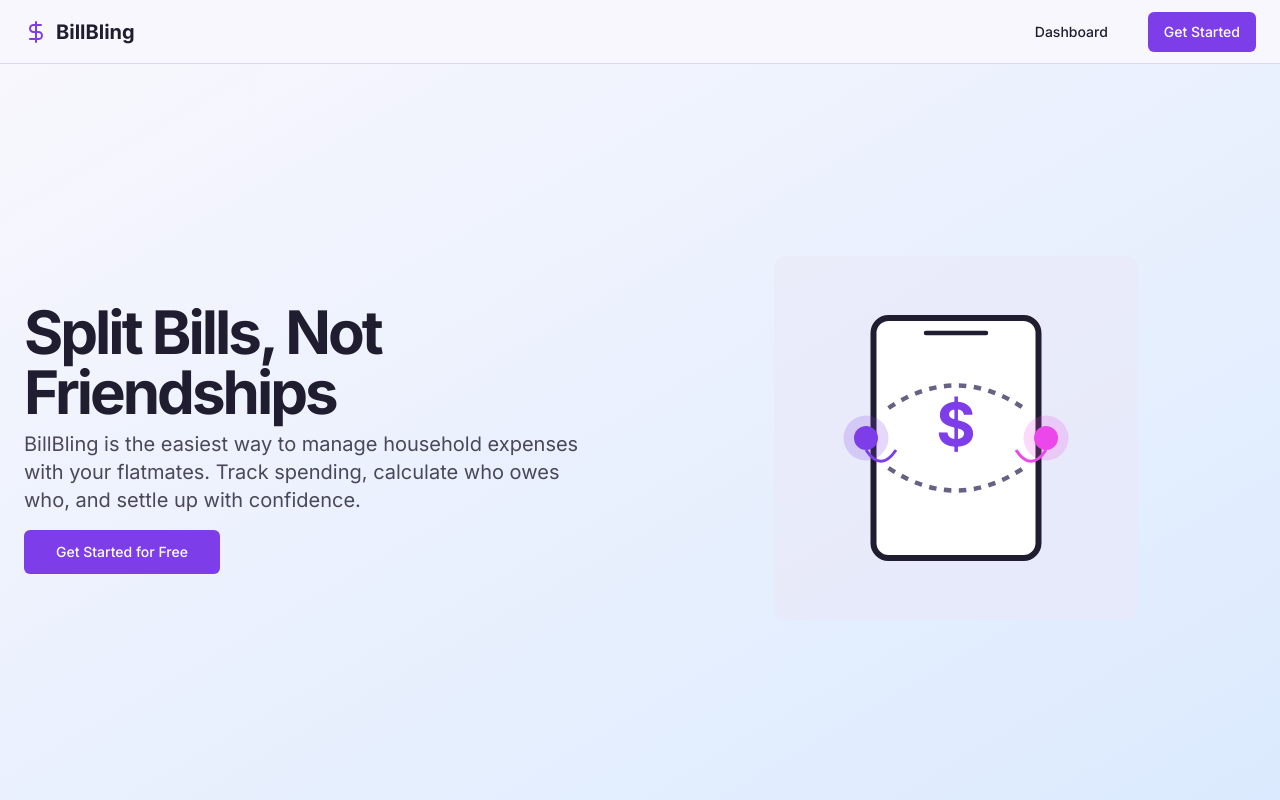
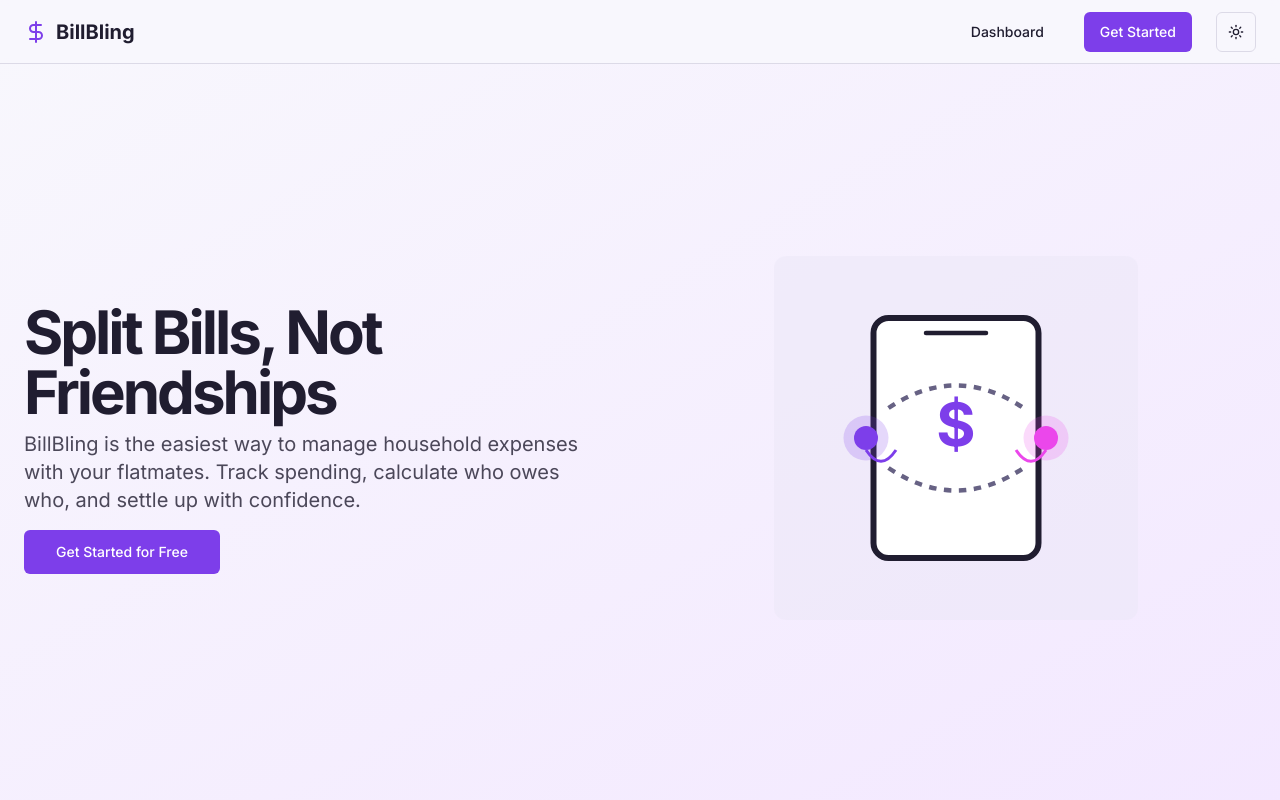
Before and after one commit to Krishnasingh020/BillBling, a Next.js app: page / in a window 1280 px wide. Shown: the top 800 px of the page. Built offline with nearby package versions, Linux system fonts and the light colour scheme.

Commit message:
also add a togle in the top corner to switch from dark to light mode

```diff
--- a/package.json
+++ b/package.json
@@ -38,6 +38,7 @@
     "embla-carousel-react": "^8.6.0",
     "lucide-react": "^0.475.0",
     "next": "15.3.3",
+    "next-themes": "^0.3.0",
     "react": "^18.3.1",
     "react-day-picker": "^8.10.1",
     "react-dom": "^18.3.1",
--- a/src/app/layout.tsx
+++ b/src/app/layout.tsx
@@ -3,6 +3,7 @@
 import { AuthProvider } from '@/providers/auth-provider';
 import { Toaster } from '@/components/ui/toaster';
 import { cn } from '@/lib/utils';
+import { ThemeProvider } from '@/providers/theme-provider';
 
 export const metadata: Metadata = {
   title: 'BillBling - Flatmate Bill Management',
@@ -25,10 +26,17 @@
         />
       </head>
       <body className={cn('min-h-screen bg-background font-body antialiased')}>
-        <AuthProvider>
-          {children}
-          <Toaster />
-        </AuthProvider>
+        <ThemeProvider
+          attribute="class"
+          defaultTheme="system"
+          enableSystem
+          disableTransitionOnChange
+        >
+          <AuthProvider>
+            {children}
+            <Toaster />
+          </AuthProvider>
+        </ThemeProvider>
       </body>
     </html>
   );
--- a/src/app/page.tsx
+++ b/src/app/page.tsx
@@ -2,6 +2,7 @@
 import Link from 'next/link';
 import { Button } from '@/components/ui/button';
 import { DollarSign, Users, PieChart } from 'lucide-react';
+import { ThemeToggle } from '@/components/theme-toggle';
 
 export default function Home() {
 
@@ -12,7 +13,7 @@
           <DollarSign className="h-6 w-6 text-primary" />
           <span className="ml-2 text-xl font-bold font-headline">BillBling</span>
         </Link>
-        <nav className="ml-auto flex gap-4 sm:gap-6">
+        <nav className="ml-auto flex gap-4 sm:gap-6 items-center">
            <Button asChild variant="ghost">
             <Link href="/dashboard" prefetch={false}>
               Dashboard
@@ -23,10 +24,11 @@
               Get Started
             </Link>
           </Button>
+          <ThemeToggle />
         </nav>
       </header>
       <main className="flex-1">
-        <section className="w-full py-12 md:py-24 lg:py-32 xl:py-48 bg-gradient-to-br from-background to-blue-100 dark:from-slate-900 dark:to-blue-950/20">
+        <section className="w-full py-12 md:py-24 lg:py-32 xl:py-48 bg-gradient-to-br from-background to-purple-100 dark:from-slate-900 dark:to-purple-950/20">
           <div className="container px-4 md:px-6">
             <div className="grid gap-6 lg:grid-cols-[1fr_400px] lg:gap-12 xl:grid-cols-[1fr_600px]">
               <div className="flex flex-col justify-center space-y-4">
--- a/src/components/app-header.tsx
+++ b/src/components/app-header.tsx
@@ -7,6 +7,7 @@
 import { DollarSign, LogOut, LayoutDashboard, FileText, UserPlus, Scale } from 'lucide-react';
 import { useAuth } from '@/providers/auth-provider';
 import { getInitials } from '@/lib/utils';
+import { ThemeToggle } from './theme-toggle';
 
 export function AppHeader() {
   const router = useRouter();
@@ -40,6 +41,7 @@
          <Button variant="ghost" size="sm" asChild>
             <Link href="/group"><UserPlus className="mr-2"/>Group</Link>
         </Button>
+        <ThemeToggle />
         <DropdownMenu>
           <DropdownMenuTrigger asChild>
             <Button variant="ghost" className="relative h-10 w-10 rounded-full">
--- /dev/null
+++ b/src/components/theme-toggle.tsx
@@ -0,0 +1,40 @@
+"use client"
+
+import * as React from "react"
+import { Moon, Sun } from "lucide-react"
+import { useTheme } from "next-themes"
+
+import { Button } from "@/components/ui/button"
+import {
+  DropdownMenu,
+  DropdownMenuContent,
+  DropdownMenuItem,
+  DropdownMenuTrigger,
+} from "@/components/ui/dropdown-menu"
+
+export function ThemeToggle() {
+  const { setTheme } = useTheme()
+
+  return (
+    <DropdownMenu>
+      <DropdownMenuTrigger asChild>
+        <Button variant="outline" size="icon">
+          <Sun className="h-[1.2rem] w-[1.2rem] rotate-0 scale-100 transition-all dark:-rotate-90 dark:scale-0" />
+          <Moon className="absolute h-[1.2rem] w-[1.2rem] rotate-90 scale-0 transition-all dark:rotate-0 dark:scale-100" />
+          <span className="sr-only">Toggle theme</span>
+        </Button>
+      </DropdownMenuTrigger>
+      <DropdownMenuContent align="end">
+        <DropdownMenuItem onClick={() => setTheme("light")}>
+          Light
+        </DropdownMenuItem>
+        <DropdownMenuItem onClick={() => setTheme("dark")}>
+          Dark
+        </DropdownMenuItem>
+        <DropdownMenuItem onClick={() => setTheme("system")}>
+          System
+        </DropdownMenuItem>
+      </DropdownMenuContent>
+    </DropdownMenu>
+  )
+}
--- /dev/null
+++ b/src/providers/theme-provider.tsx
@@ -0,0 +1,9 @@
+"use client"
+
+import * as React from "react"
+import { ThemeProvider as NextThemesProvider } from "next-themes"
+import { type ThemeProviderProps } from "next-themes/dist/types"
+
+export function ThemeProvider({ children, ...props }: ThemeProviderProps) {
+  return <NextThemesProvider {...props}>{children}</NextThemesProvider>
+}
```
Also changed, not shown: 2 other files (tests, documents, lock files or other folders).
